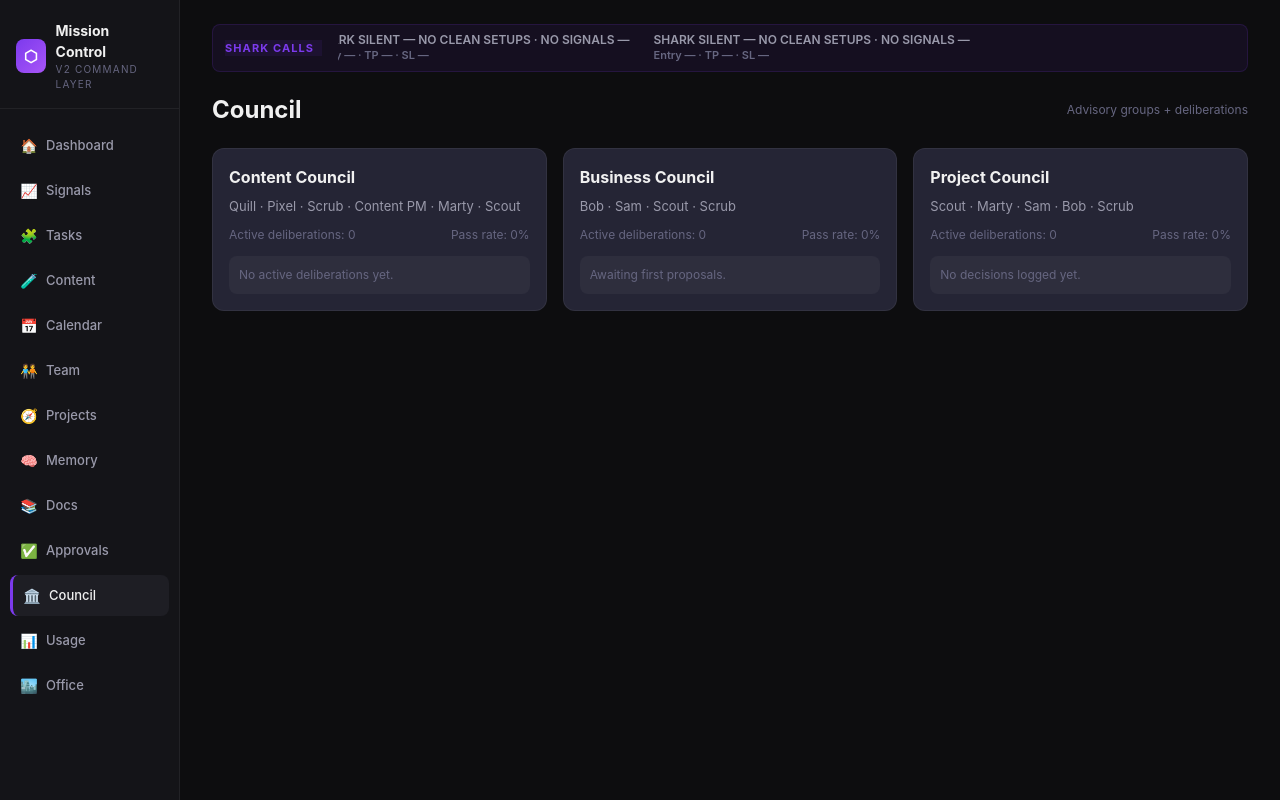
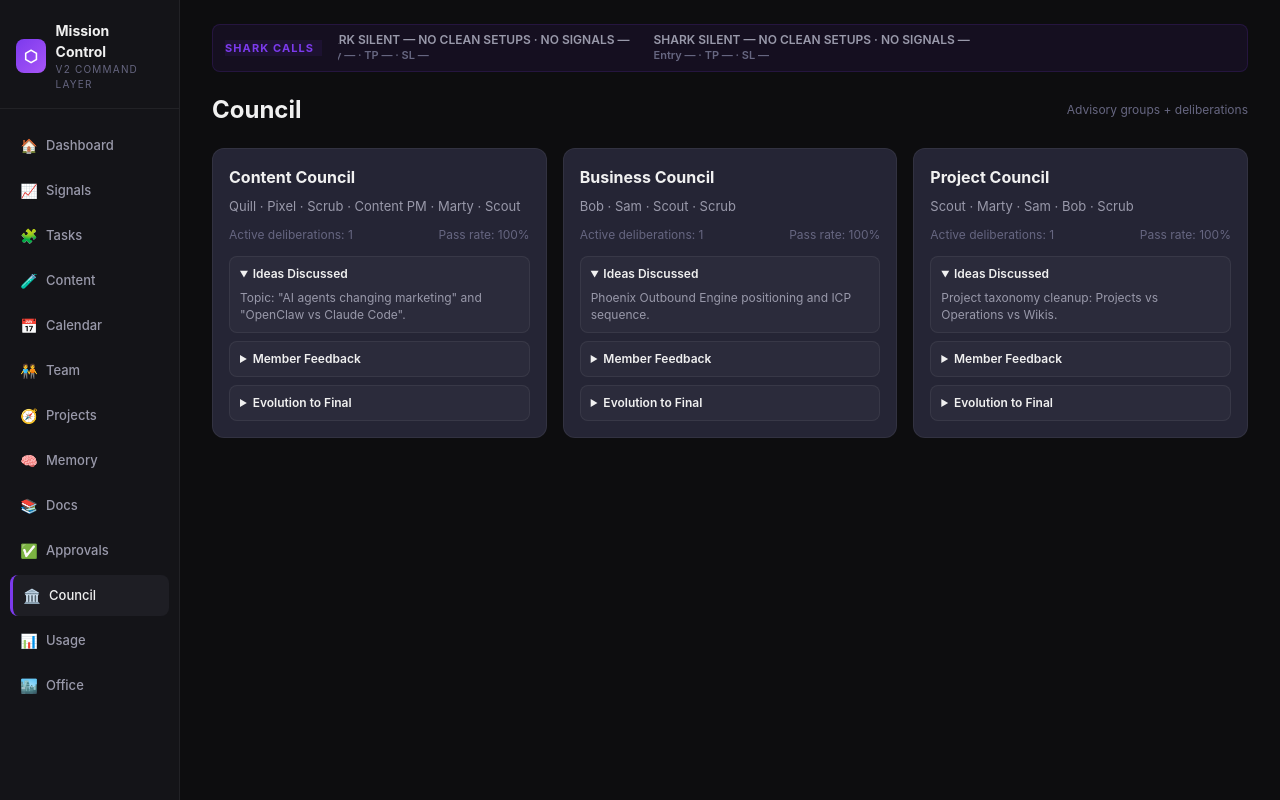
Before and after one commit to Bill-Bott47/mission-control, a Flask app: page /council in a window 1280 px wide. Run offline with Flask 3, Linux system fonts and the light colour scheme; data that the repository does not hold is empty.

Commit message:
Wire approval routing feedback and flesh out council/office pages

```diff
--- a/server.py
+++ b/server.py
@@ -2751,6 +2751,7 @@ def api_approvals_update(approval_id):
 
     # Route the decision to the agent via OpenClaw gateway
     result = dict(row)
+    routed_to_discord = False
     try:
         title = result.get("title", "Unknown")
         submitted_by = result.get("submitted_by", "unknown")
@@ -2765,9 +2766,12 @@ def api_approvals_update(approval_id):
              "--channel", "discord", "--target", "1475882688559845541", "--message", msg],
             stdout=subprocess.DEVNULL, stderr=subprocess.DEVNULL
         )
+        routed_to_discord = True
     except Exception:
         pass  # Don't fail the API if notification fails
 
+    result["routed_to_discord"] = routed_to_discord
+    result["route_channel"] = "#inbox"
     return jsonify(result)
 
 
--- a/static/council.css
+++ b/static/council.css
@@ -18,3 +18,25 @@
 .council-meta { display: flex; justify-content: space-between; font-size: 12px; color: var(--text-muted); margin-bottom: 12px; }
 
 .council-empty { font-size: 12px; color: var(--text-muted); background: rgba(255,255,255,0.04); padding: 10px; border-radius: 8px; }
+
+.council-box {
+  margin-top: 8px;
+  border: 1px solid var(--border-primary);
+  border-radius: 8px;
+  background: rgba(255,255,255,0.03);
+  padding: 8px 10px;
+}
+
+.council-box summary {
+  cursor: pointer;
+  font-size: 12px;
+  color: var(--text-primary);
+  font-weight: 600;
+}
+
+.council-body {
+  margin-top: 6px;
+  font-size: 12px;
+  color: var(--text-secondary);
+  line-height: 1.45;
+}
--- a/templates/council.html
+++ b/templates/council.html
@@ -14,30 +14,63 @@
         <h2>Content Council</h2>
         <div class="council-members">Quill · Pixel · Scrub · Content PM · Marty · Scout</div>
         <div class="council-meta">
-            <span>Active deliberations: 0</span>
-            <span>Pass rate: 0%</span>
+            <span>Active deliberations: 1</span>
+            <span>Pass rate: 100%</span>
         </div>
-        <div class="council-empty">No active deliberations yet.</div>
+        <details class="council-box" open>
+            <summary>Ideas Discussed</summary>
+            <div class="council-body">Topic: "AI agents changing marketing" and "OpenClaw vs Claude Code".</div>
+        </details>
+        <details class="council-box">
+            <summary>Member Feedback</summary>
+            <div class="council-body">Quill: narrative hook first. Pixel: use bold first-frame visual. Scrub: source credibility checks passed.</div>
+        </details>
+        <details class="council-box">
+            <summary>Evolution to Final</summary>
+            <div class="council-body">Merged two ideas into one thread: "Operator stack for modern agencies", then routed to Script stage.</div>
+        </details>
     </div>
 
     <div class="council-card">
         <h2>Business Council</h2>
         <div class="council-members">Bob · Sam · Scout · Scrub</div>
         <div class="council-meta">
-            <span>Active deliberations: 0</span>
-            <span>Pass rate: 0%</span>
+            <span>Active deliberations: 1</span>
+            <span>Pass rate: 100%</span>
         </div>
-        <div class="council-empty">Awaiting first proposals.</div>
+        <details class="council-box" open>
+            <summary>Ideas Discussed</summary>
+            <div class="council-body">Phoenix Outbound Engine positioning and ICP sequence.</div>
+        </details>
+        <details class="council-box">
+            <summary>Member Feedback</summary>
+            <div class="council-body">Sam: prioritize ARR outcomes. Bob: tighten technical scope. Scout: add new lead-gen source path.</div>
+        </details>
+        <details class="council-box">
+            <summary>Evolution to Final</summary>
+            <div class="council-body">Pivoted from broad outbound automation to narrow "qualified web3 leads + proof snippets" workflow.</div>
+        </details>
     </div>
 
     <div class="council-card">
         <h2>Project Council</h2>
         <div class="council-members">Scout · Marty · Sam · Bob · Scrub</div>
         <div class="council-meta">
-            <span>Active deliberations: 0</span>
-            <span>Pass rate: 0%</span>
+            <span>Active deliberations: 1</span>
+            <span>Pass rate: 100%</span>
         </div>
-        <div class="council-empty">No decisions logged yet.</div>
+        <details class="council-box" open>
+            <summary>Ideas Discussed</summary>
+            <div class="council-body">Project taxonomy cleanup: Projects vs Operations vs Wikis.</div>
+        </details>
+        <details class="council-box">
+            <summary>Member Feedback</summary>
+            <div class="council-body">Consensus: finite builds stay in Projects, recurring systems move to Operations, infra/research move to Wikis.</div>
+        </details>
+        <details class="council-box">
+            <summary>Evolution to Final</summary>
+            <div class="council-body">Implemented tabbed Projects page with Emma + Health Data Integration marked complete.</div>
+        </details>
     </div>
 </div>
 {% endblock %}
```
Also changed, not shown: static/approvals.js (+12 -5 lines), static/office.css (+27 -0 lines), templates/office.html (+6 -1 lines).
